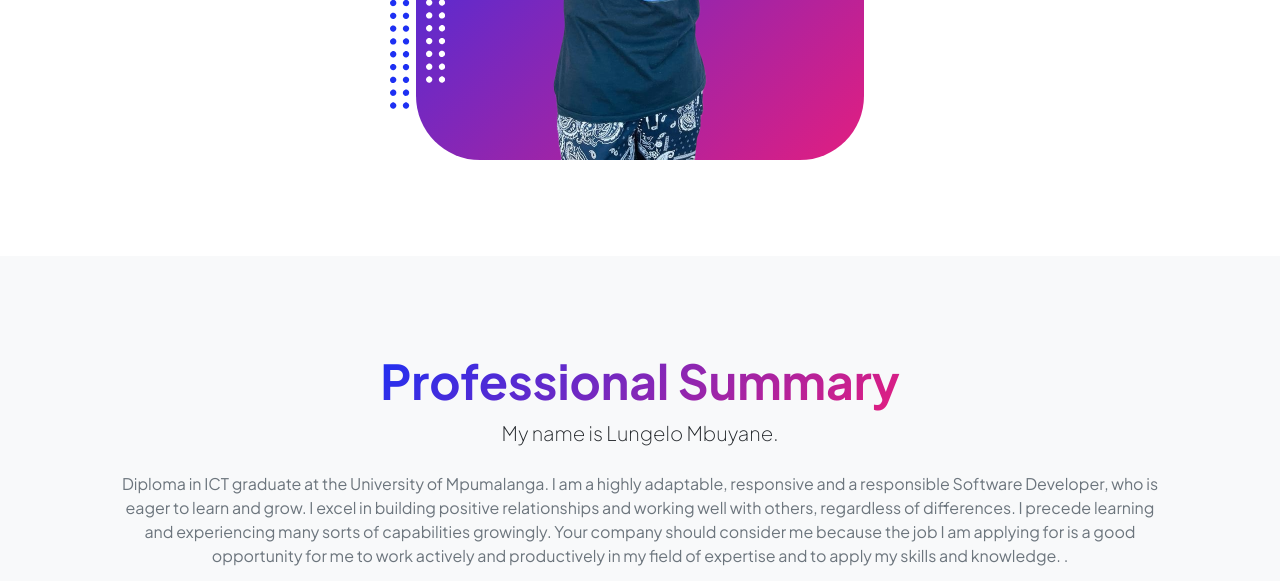
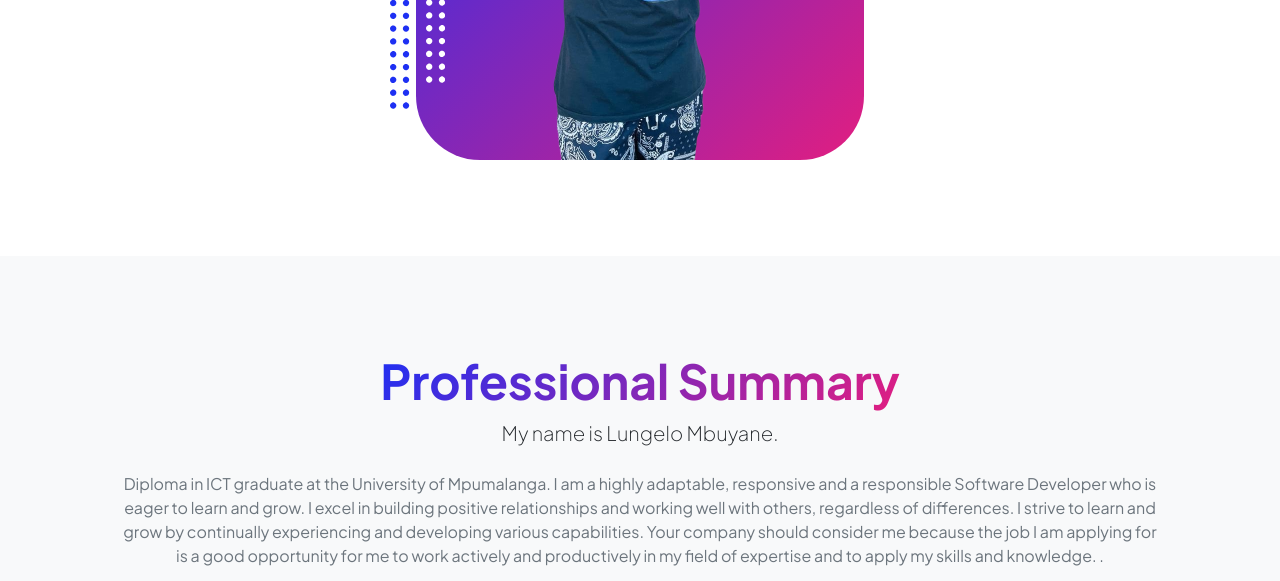
Before and after one commit to yourboyLungelo/Lungelo_Mbuyane, a website: page index.html in a window 1280 px wide. Shown: the part 809-1390 px from the top of the page. Drawn offline with nearby package versions, Linux system fonts and the light colour scheme.

Commit message:
index.html

```diff
--- a/index.html
+++ b/index.html
@@ -183,10 +183,10 @@
                                 <h2 class="display-5 fw-bolder"><span class="text-gradient d-inline">Professional Summary</span></h2>
                                 <p class="lead fw-light mb-4">My name is Lungelo Mbuyane.</p>
                                 <p class="text-muted">Diploma in ICT graduate at the University of Mpumalanga.
-                                    I am a highly adaptable, responsive and a responsible Software Developer,
+                                    I am a highly adaptable, responsive and a responsible Software Developer
                                     who is eager to learn and grow. I excel in building positive relationships
-                                    and working well with others, regardless of differences. I precede learning
-                                    and experiencing many sorts of capabilities growingly.
+                                    and working well with others, regardless of differences.
+                                    I strive to learn and grow by continually experiencing and developing various capabilities.
                                     Your company should consider me because the job I am applying for is a good
                                     opportunity for me to work actively and productively in my field of expertise and to apply my skills and knowledge.
                                     .</p>
```
